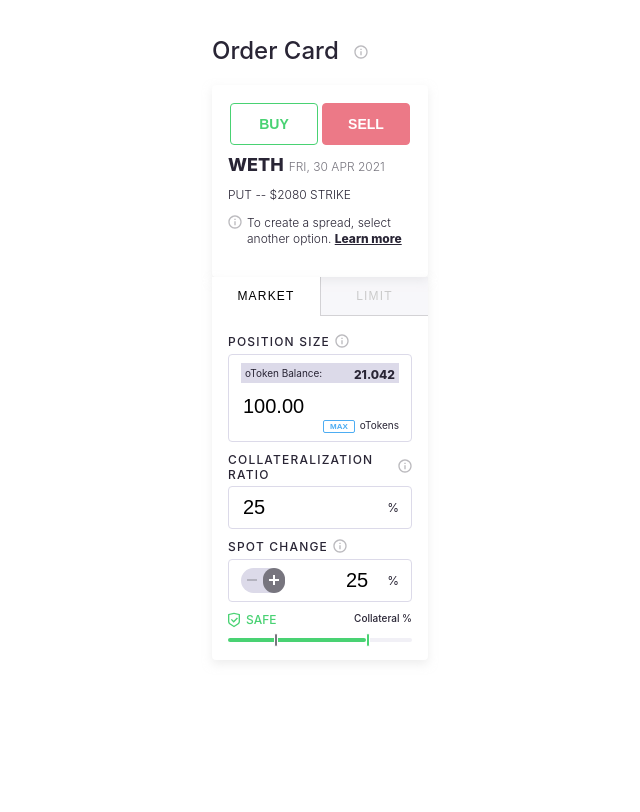
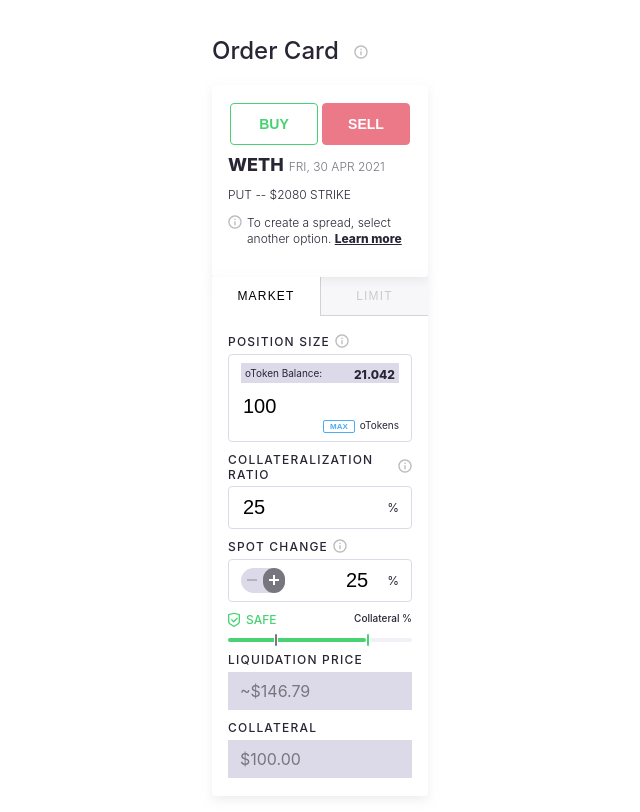
Before and after one commit to Gtonizuka/market_sell, a React (Create React App) app: page / in a window 1280 px wide. Shown: the whole page, without its empty margins (320-960 px from the left). Built offline with nearby package versions, Linux system fonts and the light colour scheme.

Commit message:
Adedd output

```diff
--- a/src/components/MainCard.tsx
+++ b/src/components/MainCard.tsx
@@ -4,6 +4,7 @@ import CollateralArea from '../ui-components/CollateralArea';
 import InputBalance from '../ui-components/InputBalance';
 import InputCollateral from '../ui-components/InputCollateral';
 import InputSpot from '../ui-components/InputSpot';
+import OutputBox from '../ui-components/OutputBox';
 
 const Card = styled.div`
     box-shadow: 0px 4px 10px rgba(222, 222, 222, 0.5);
@@ -46,6 +47,8 @@ const MainCard: React.FC = () => {
                 <InputCollateral />
                 <InputSpot />
                 <CollateralArea />
+                <OutputBox text={'Liquidation price'} amount={'146.79'} isTilde={true} />
+                <OutputBox text={'Collateral'} amount={'100.00'} />
             </div>
         </Card>
     );
--- a/src/context/ContractContext.tsx
+++ b/src/context/ContractContext.tsx
@@ -10,7 +10,7 @@ interface IContractContext {
 }
 
 const defaultState = {
-    balance: '21042',
+    balance: '21.042',
     collRatio: '25',
     spotChange: '25'
 };
--- a/src/ui-components/InputBalance.tsx
+++ b/src/ui-components/InputBalance.tsx
@@ -1,8 +1,9 @@
-import { useState } from 'react';
+import { useState, useContext } from 'react';
 import styled from 'styled-components';
 
 import ToolTip from '../ui-components/Tooltip';
 import { InputTitle, InputWithTooltip } from '../components/styles';
+import { ContractContext } from '../context/ContractContext';
 
 const InputWrap = styled.div`
     border: 1px solid #DCDAE9;
@@ -52,10 +53,12 @@ const SmallBtn = styled.button`
 
 const InputBalance: React.FC = () => {
 
-    const [amount, setAmount] = useState('100.00')
+    const { balance } = useContext(ContractContext);
+
+    const [amount, setAmount] = useState('100');
 
     const handleClick: () => void = () => {
-        setAmount('21.042');
+        setAmount(balance);
     }
 
     return (
@@ -66,7 +69,7 @@ const InputBalance: React.FC = () => {
                 </InputTitle> <ToolTip text={'Generic tooltip text'} />
             </InputWithTooltip>
             <InputWrap>
-                <GrayedArea> oToken Balance: <span style={{ fontSize: 12, fontWeight: 800, float: 'right' }}>21.042</span> </GrayedArea>
+                <GrayedArea> oToken Balance: <span style={{ fontSize: 12, fontWeight: 800, float: 'right' }}>{balance}</span> </GrayedArea>
                 <InputEl type="number" min="0" value={amount} onChange={(el) => setAmount(el.target.value)} />
                 <ActionArea>
                     <SmallBtn onClick={handleClick}>max</SmallBtn>
--- /dev/null
+++ b/src/ui-components/OutputBox.tsx
@@ -0,0 +1,41 @@
+import styled from "styled-components";
+
+interface Props {
+    text: string,
+    amount: string
+    isTilde?: boolean
+}
+
+const Box = styled.div`
+    background: #DCDAE9;
+    color: #77757E;
+    font-size: 1.6rem;
+    padding: 9px 12px;
+`
+
+const Title = styled.h3`
+    font-size: 1.2rem;
+    font-weight: 500;
+    margin: 0 0 5px 0;
+    letter-spacing: 0.1em;
+    text-transform: uppercase;
+`
+
+const OutputBox: React.FC<Props> = (props) => {
+
+    const { text, amount, isTilde } = props;
+
+    return (
+        <div style={{ marginTop: 10 }}>
+            <Title>{text}</Title>
+            <Box>
+                {
+                    isTilde && <>~</>
+                }
+                ${amount}
+            </Box>
+        </div>
+    );
+}
+
+export default OutputBox;
```
Also changed, not shown: src/components/styles.tsx (line endings or trailing spaces), src/index.css (line endings or trailing spaces).
